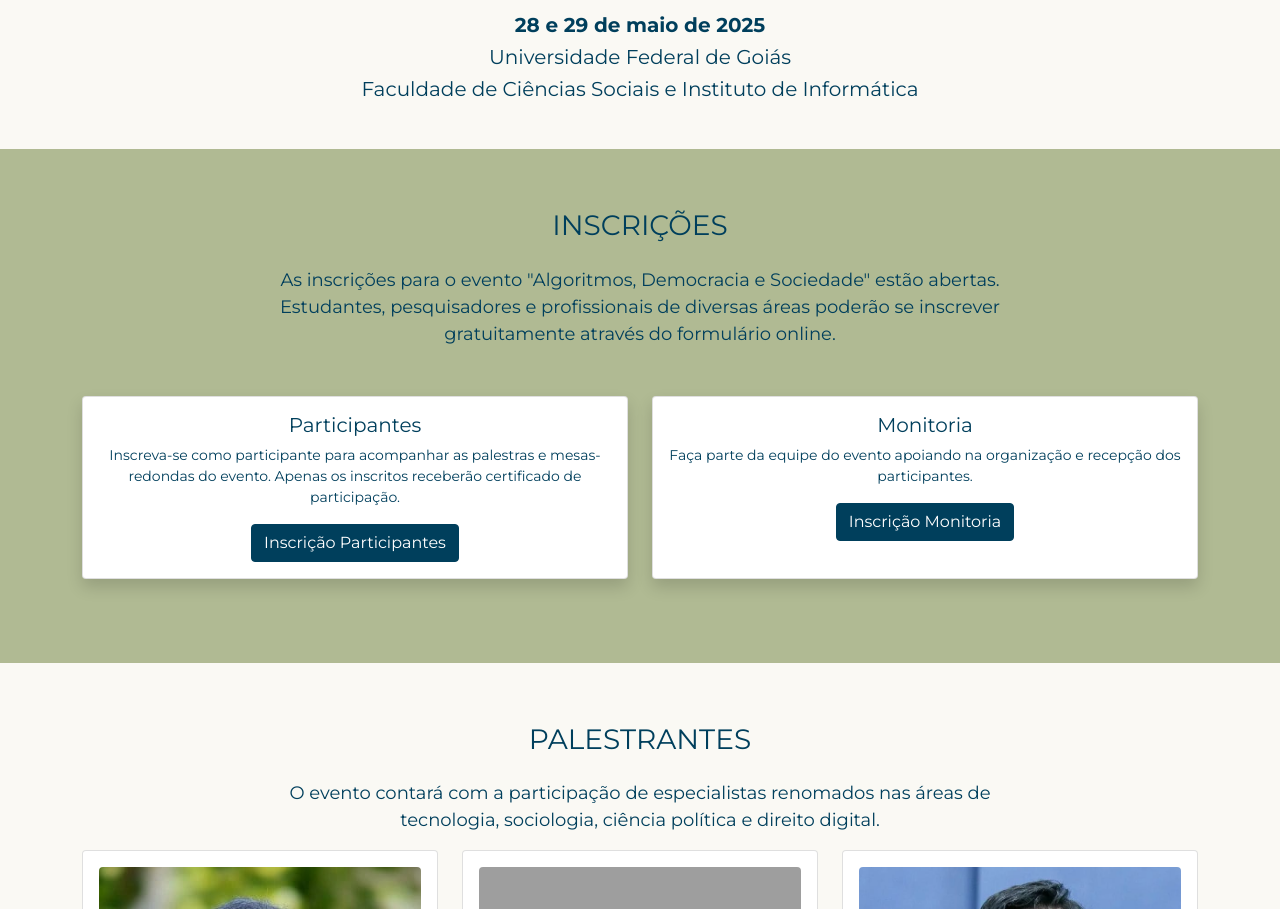
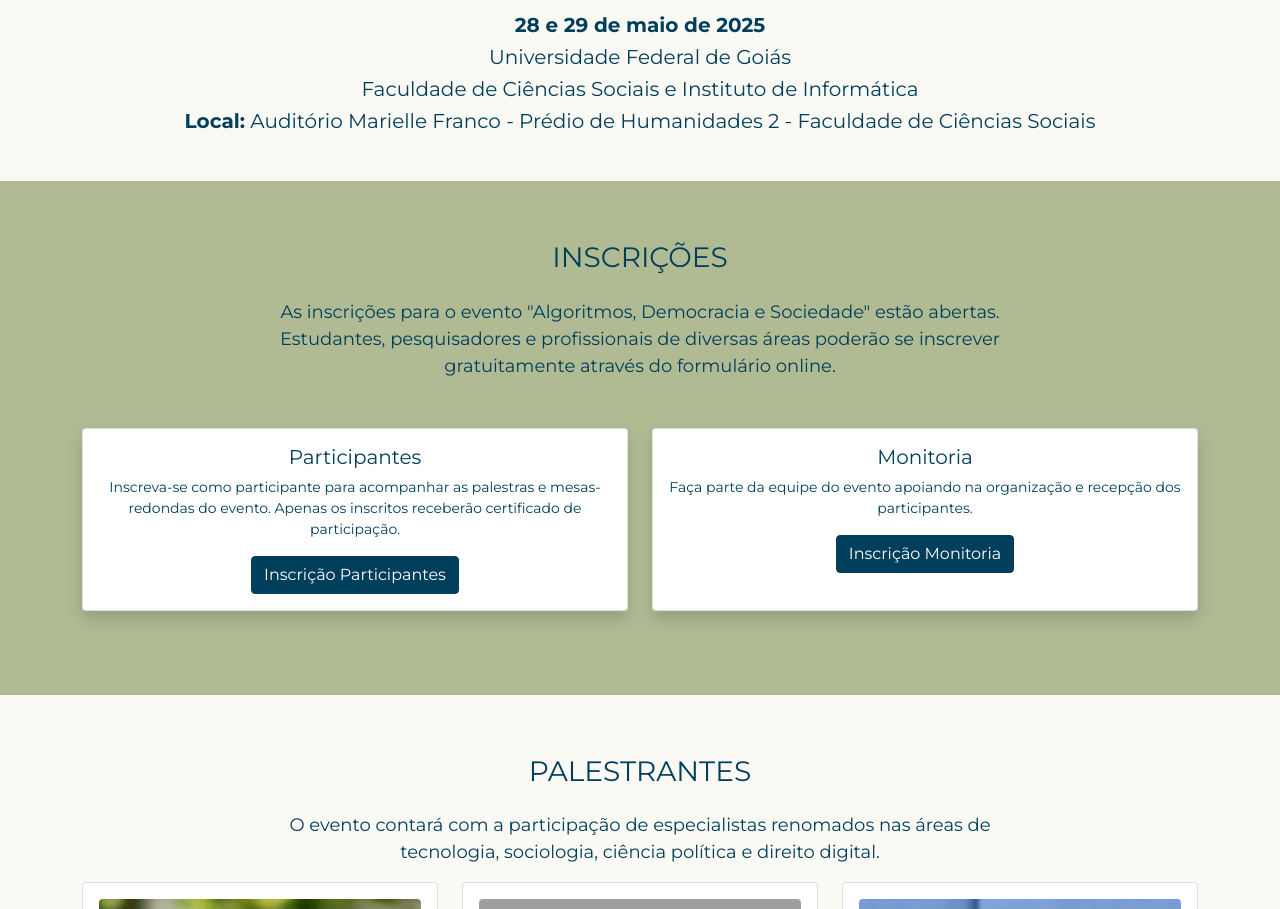
Before and after one commit to mayconspirlandelli/algoritmosesociedade, a plain HTML site: page index.html in a window 1280 px wide. Shown: the part 948-1857 px from the top of the page. Drawn offline with nearby package versions, Linux system fonts and the light colour scheme; grey boxes are pictures that could not be loaded.

Commit message:
Adicionado o local do evento

```diff
--- a/index.html
+++ b/index.html
@@ -88,6 +88,7 @@
             <h5><strong> 28 e 29 de maio de 2025 </strong></h5>
             <h5>Universidade Federal de Goiás</h5>
             <h5>Faculdade de Ciências Sociais e Instituto de Informática</h5>
+            <h5><strong>Local:</strong> Auditório Marielle Franco - Prédio de Humanidades 2 - Faculdade de Ciências Sociais</h5>
 
     </div> <!-- ======= FIM - Section Apresentaccao  ======= -->
 
@@ -122,16 +123,6 @@
         </div>
       </section> <!-- ======= FIM - Section INSCRICOES ======= -->
 
-    <!-- PALESTRANTES -->
-    <!-- <section id="palestrantes" class="palestrantes">
-        <div class="container text-center">
-        <h3 class="mb-4">PALESTRANTES</h3>
-        <p class="mx-auto" style="max-width: 800px;">
-            O evento contará com a participação de especialistas renomados nas áreas de tecnologia, sociologia, ciência política
-            e direito digital. Em breve, divulgaremos os nomes confirmados, com destaque para palestrantes nacionais e internacionais.
-        </p>
-        </div>
-    </section>  ======= FIM - Section PALESTRANTES =======  -->
 
 <!-- PALESTRANTES -->
 <!-- <section id="palestrantes" style="background-color: #f2f2f2; color: #003f5c; padding: 60px 0;"> -->
```
